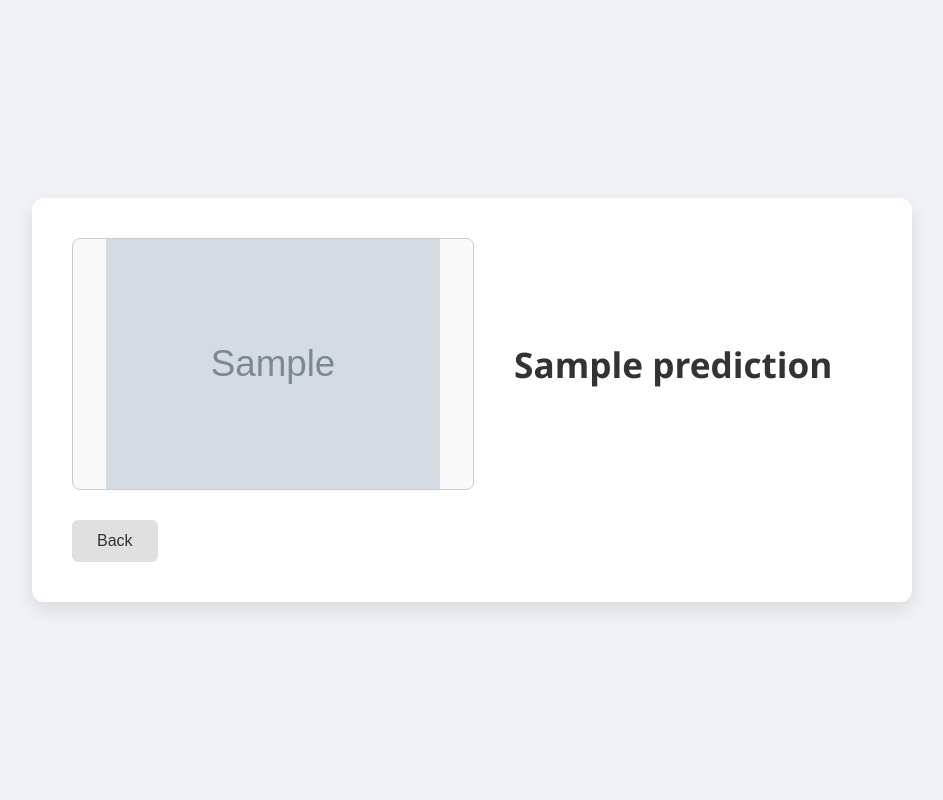
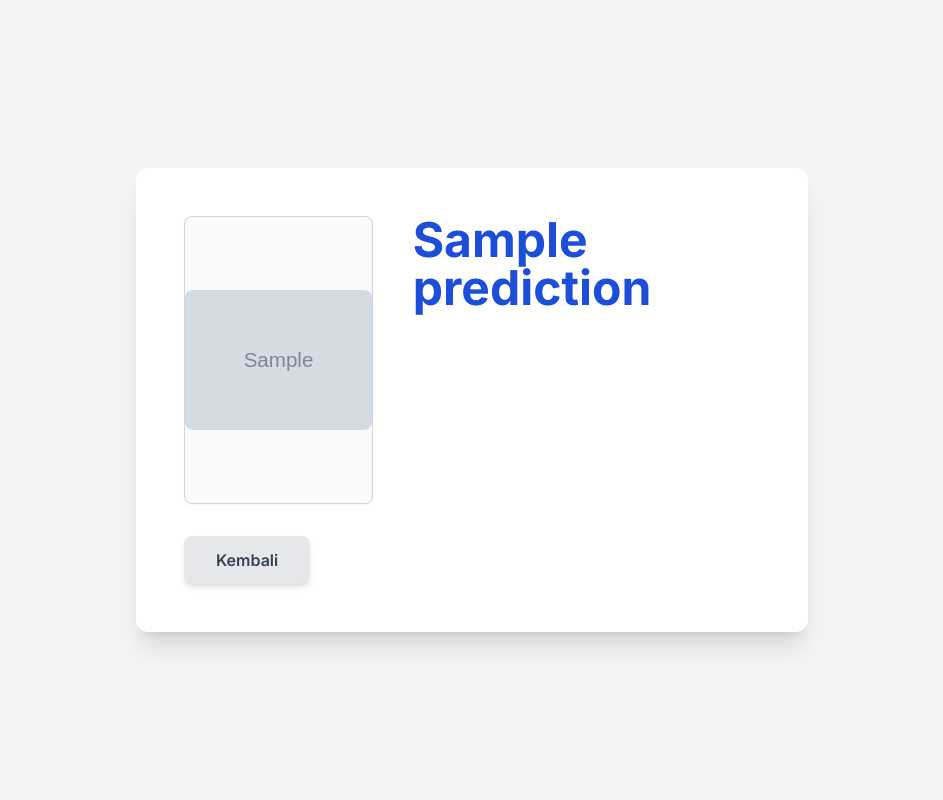
Before and after one commit to Zalsaputri/mangoklasifikas, a Flask app: template templates/results.html in a window 1280 px wide. Shown: the whole page, without its empty margins (168-1111 px from the left). Run offline with Flask 3, Linux system fonts and the light colour scheme; the template is opened without the code that fills it: most values are stand-ins (such as "Sample title", 1, 10 or a date in 2020); grey boxes marked "Sample" are stand-in pictures; some libraries are stand-ins or nearby versions.

Commit message:
Update results.html

```diff
--- a/templates/results.html
+++ b/templates/results.html
@@ -4,131 +4,34 @@
     <meta charset="UTF-8">
     <meta name="viewport" content="width=device-width, initial-scale=1.0">
     <title>Hasil Klasifikasi Mangga</title>
+    <!-- Tailwind CSS CDN -->
+    <script src="https://cdn.tailwindcss.com"></script>
     <style>
-        body {
-            font-family: 'Segoe UI', Tahoma, Geneva, Verdana, sans-serif;
-            background-color: #f0f2f5; /* Latar belakang abu-abu muda */
-            display: flex;
-            justify-content: center;
-            align-items: center;
-            min-height: 100vh;
-            margin: 0;
-            color: #333;
-        }
-
-        .container {
-            background-color: #ffffff;
-            padding: 40px;
-            border-radius: 12px;
-            box-shadow: 0 8px 20px rgba(0, 0, 0, 0.1);
-            max-width: 800px; /* Lebar maksimum container */
-            width: 90%;
-            display: flex; /* Menggunakan flexbox untuk layout utama */
-            flex-direction: column; /* Konten di dalam kolom */
-            align-items: flex-start; /* Konten rata kiri */
-        }
-
-        .prediction-section {
-            display: flex; /* Menggunakan flexbox untuk gambar dan teks */
-            align-items: center; /* Pusat vertikal */
-            gap: 40px; /* Jarak antara gambar dan teks */
-            width: 100%;
-            margin-bottom: 30px; /* Jarak antara bagian prediksi dan tombol */
-        }
-
-        .image-area {
-            width: 400px; /* Lebar area gambar (sesuaikan jika perlu) */
-            height: 250px; /* Tinggi area gambar */
-            border: 1px solid #ccc; /* Border sederhana */
-            border-radius: 8px;
-            display: flex;
-            justify-content: center;
-            align-items: center;
-            overflow: hidden;
-            background-color: #f9f9f9;
-        }
-
-        .image-area img {
-            max-width: 100%;
-            max-height: 100%;
-            object-fit: contain; /* Pertahankan rasio aspek gambar */
-            display: block;
-        }
-
-        .text-area {
-            flex-grow: 1; /* Mengambil sisa ruang yang tersedia */
-            text-align: left; /* Teks rata kiri */
-        }
-
-        .text-area h2 {
-            margin: 0;
-            color: #333; /* Warna teks biasa */
-            font-size: 2.2em; /* Ukuran font lebih besar */
-            white-space: nowrap; /* Mencegah teks wrapping jika terlalu panjang */
-        }
-        /* Bagian paragraf keyakinan dihilangkan */
-        /* .text-area p {
-            margin-top: 10px;
-            color: #666;
-            font-size: 1.2em;
-        } */
-
-        .back-button-group {
-            width: 100%; /* Agar tombol "Back" bisa diatur di sebelah kiri */
-            text-align: left; /* Tombol rata kiri */
-        }
-
-        button {
-            background-color: #e0e0e0; /* Warna abu-abu */
-            color: #333;
-            padding: 12px 25px;
-            border: none;
-            border-radius: 6px;
-            cursor: pointer;
-            font-size: 1em;
-            transition: background-color 0.3s ease;
-        }
-
-        button:hover {
-            background-color: #d0d0d0;
-        }
-
-        /* Media Query untuk responsivitas pada layar kecil (misalnya mobile) */
-        @media (max-width: 768px) {
-            .prediction-section {
-                flex-direction: column; /* Ubah menjadi tumpukan vertikal */
-                align-items: center; /* Pusatkan item */
-                gap: 20px;
-            }
-            .image-area {
-                width: 100%; /* Lebar penuh pada mobile */
-                max-width: 300px; /* Batasi lebar gambar */
-            }
-            .text-area {
-                text-align: center; /* Teks di tengah pada mobile */
-            }
-            .text-area h2 {
-                font-size: 1.8em; /* Ukuran font lebih kecil di mobile */
-            }
-            .back-button-group {
-                text-align: center; /* Tombol di tengah pada mobile */
-            }
-        }
+      /* Custom font for Inter, if not already available */
+      @import url('https://fonts.googleapis.com/css2?family=Inter:wght@300;400;500;600;700&display=swap');
+      body {
+        font-family: 'Inter', sans-serif;
+      }
     </style>
 </head>
-<body>
-    <div class="container">
-        <div class="prediction-section">
-            <div class="image-area">
-                <img id="result-image" src="{{ image_url }}" alt="Gambar Mangga yang Diprediksi">
+<body class="bg-gray-100 min-h-screen flex items-center justify-center p-4 text-gray-800">
+    <div class="bg-white p-8 md:p-12 rounded-xl shadow-xl w-full max-w-2xl flex flex-col items-start">
+        <div class="prediction-section flex flex-col md:flex-row items-center md:items-start gap-8 md:gap-10 w-full mb-8">
+            <div class="image-area w-full md:w-1/2 lg:w-2/5 h-64 md:h-72 border border-gray-300 rounded-lg flex justify-center items-center overflow-hidden bg-gray-50 shadow-sm">
+                <img id="result-image" src="{{ image_url }}" alt="Gambar Mangga yang Diprediksi" class="max-w-full max-h-full object-contain block rounded-lg">
             </div>
-            <div class="text-area">
-                <h2 id="mango-name">{{ prediction }}</h2>
-
+            <div class="text-area flex-grow text-center md:text-left">
+                <h2 id="mango-name" class="text-4xl md:text-5xl font-extrabold text-blue-700 mb-2 leading-tight">
+                  {{ prediction }}
+                </h2>
+                <!-- If you decide to re-add confidence, uncomment and style this: -->
+                <!-- <p class="text-xl text-gray-600">Kepercayaan: {{ confidence }}%</p> -->
             </div>
         </div>
-        <div class="back-button-group">
-            <button onclick="window.location.href = '/'">Back</button>
+        <div class="back-button-group w-full text-center md:text-left">
+            <button onclick="window.location.href = '/'" class="py-3 px-8 bg-gray-200 text-gray-700 font-semibold rounded-lg shadow-md hover:bg-gray-300 transition duration-300 ease-in-out focus:outline-none focus:ring-2 focus:ring-gray-400 focus:ring-opacity-75">
+                Kembali
+            </button>
         </div>
     </div>
 </body>
```
